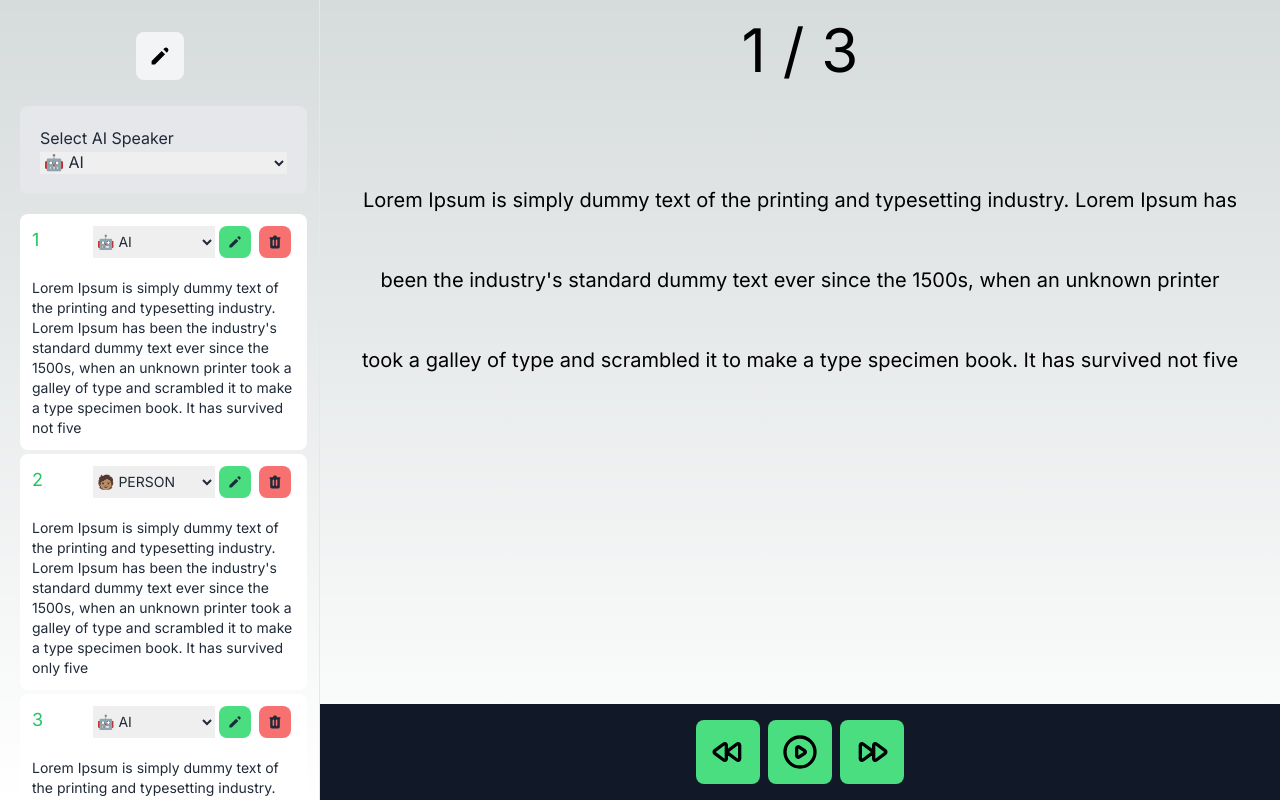
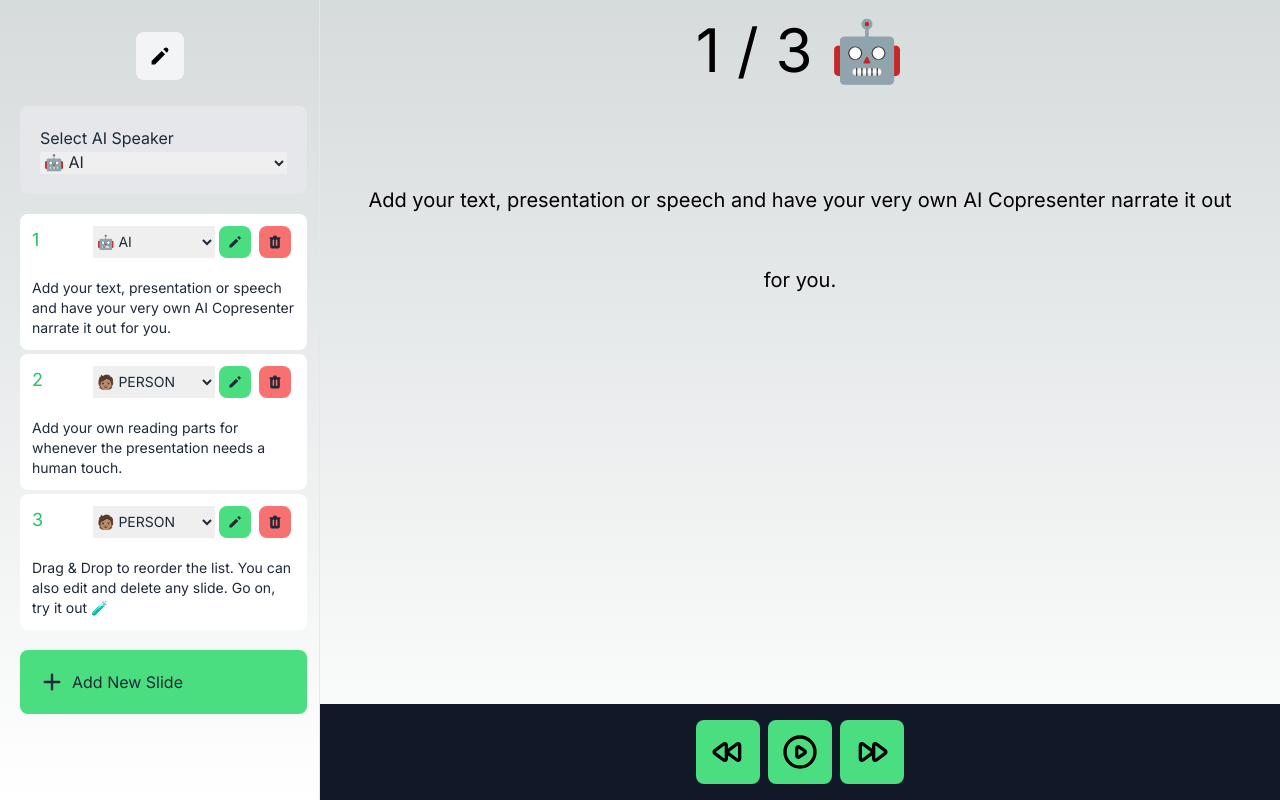
Before and after one commit to FelixWaweru/Copresenter, a Next.js app: page / in a window 1280 px wide. Built offline with nearby package versions, Linux system fonts and the light colour scheme.

Commit message:
feat: UI updates

```diff
--- a/app/components/SideBar.tsx
+++ b/app/components/SideBar.tsx
@@ -3,23 +3,25 @@ import React from 'react';
 import { useState } from 'react';
 import Link from 'next/link';
 import { TrashIcon, PencilIcon, PlusIcon } from '@heroicons/react/solid';
-import { DragDropContext, Droppable, Draggable } from "react-beautiful-dnd";
+import { DragDropContext, Droppable, Draggable, resetServerContext } from "react-beautiful-dnd";
 import TextView from './TextView';
 
 const Sidebar = ({ children } : any) => {
+  // Fixes weird bug (https://github.com/atlassian/react-beautiful-dnd/issues/1756#issuecomment-599388505)
+  resetServerContext()
 
   const jsonList = [
     {
-      "text": "Lorem Ipsum is simply dummy text of the printing and typesetting industry. Lorem Ipsum has been the industry's standard dummy text ever since the 1500s, when an unknown printer took a galley of type and scrambled it to make a type specimen book. It has survived not five",
+      "text": "Add your text, presentation or speech and have your very own AI Copresenter narrate it out for you.",
       "presenter": "BOT"
     },
     {
-      "text": "Lorem Ipsum is simply dummy text of the printing and typesetting industry. Lorem Ipsum has been the industry's standard dummy text ever since the 1500s, when an unknown printer took a galley of type and scrambled it to make a type specimen book. It has survived only five",
+      "text": "Add your own reading parts for whenever the presentation needs a human touch.",
       "presenter": "PERSON"
     },
     {
-      "text": "Lorem Ipsum is simply dummy text of the printing and typesetting industry. Lorem Ipsum has been the industry's standard dummy text ever since the 1500s, when an unknown printer took a galley of type and scrambled it to make a type specimen book. It has not only five",
-      "presenter": "BOT"
+      "text": "Drag & Drop to reorder the list. You can also edit and delete any slide. Go on, try it out 🧪",
+      "presenter": "PERSON"
     }
   ];
 
@@ -140,13 +142,13 @@ const Sidebar = ({ children } : any) => {
                       </select>
                     </div>
                     {itemList.map((item, index) => (
-                      <Draggable key={index} draggableId={index.toString()} index={index}>
+                      <Draggable key={index.toString()} draggableId={index.toString()} index={index}>
                         {(provided, snapshot) => (
                           <div
                           className='m-1 p-3 w-full rounded-lg text-gray-800 text-sm'
                             ref={provided.innerRef}
+                            {...provided.draggableProps}
                             {...provided.dragHandleProps}
-                            {...provided.draggableProps}
                             style={getItemStyle(
                               snapshot.isDragging,
                               provided.draggableProps.style
--- a/app/components/TextView.tsx
+++ b/app/components/TextView.tsx
@@ -38,7 +38,7 @@ const TextView = ({ itemList }) => {
       <div className='ml-auto w-3/4 h-screen flex flex-col'>
         <div className='w-full' style={{height: '100%'}}>
           <div className='mt-5 text-center text-6xl'>
-            {currentSlide + 1} / {itemList.length}
+            {currentSlide + 1} / {itemList.length} {itemList[currentSlide]?.presenter === "BOT" ? "🤖" : "🧑🏽"}
           </div>
           <div className='mt-20 text-center text-xl px-10 leading-[5rem]'>
             {activeSlideText}
```
